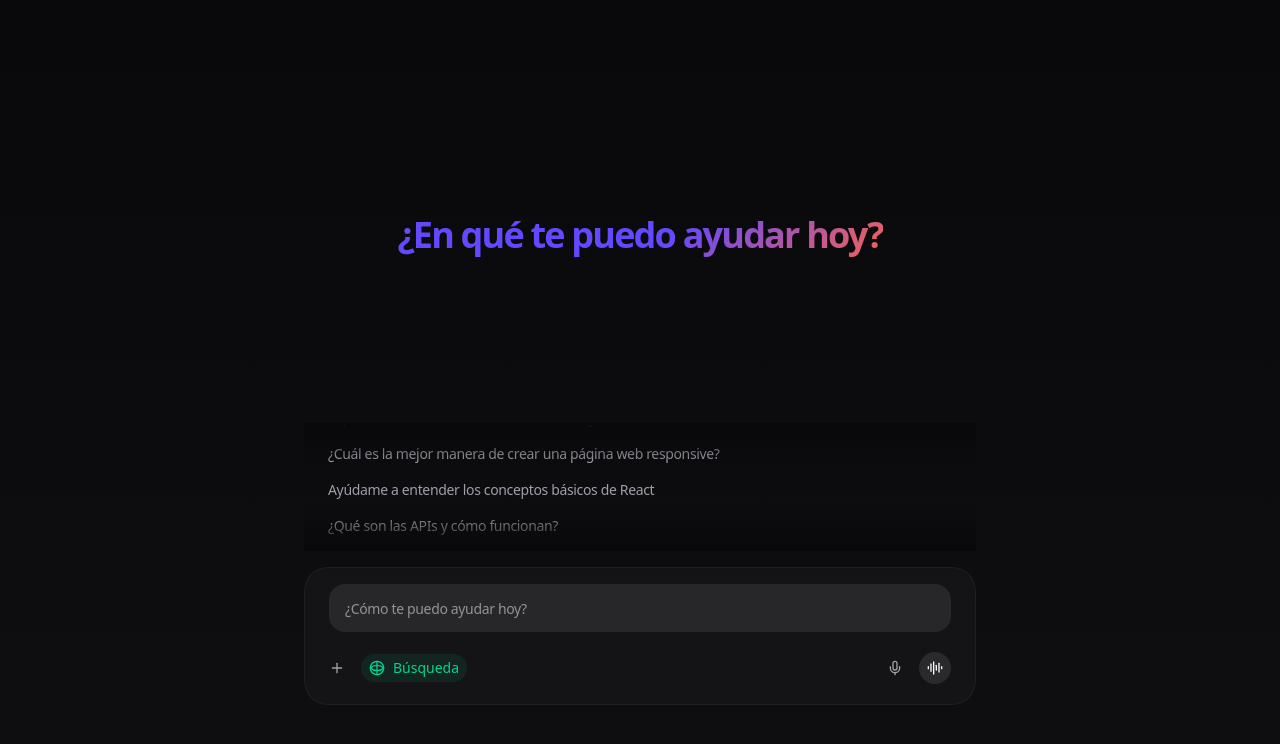
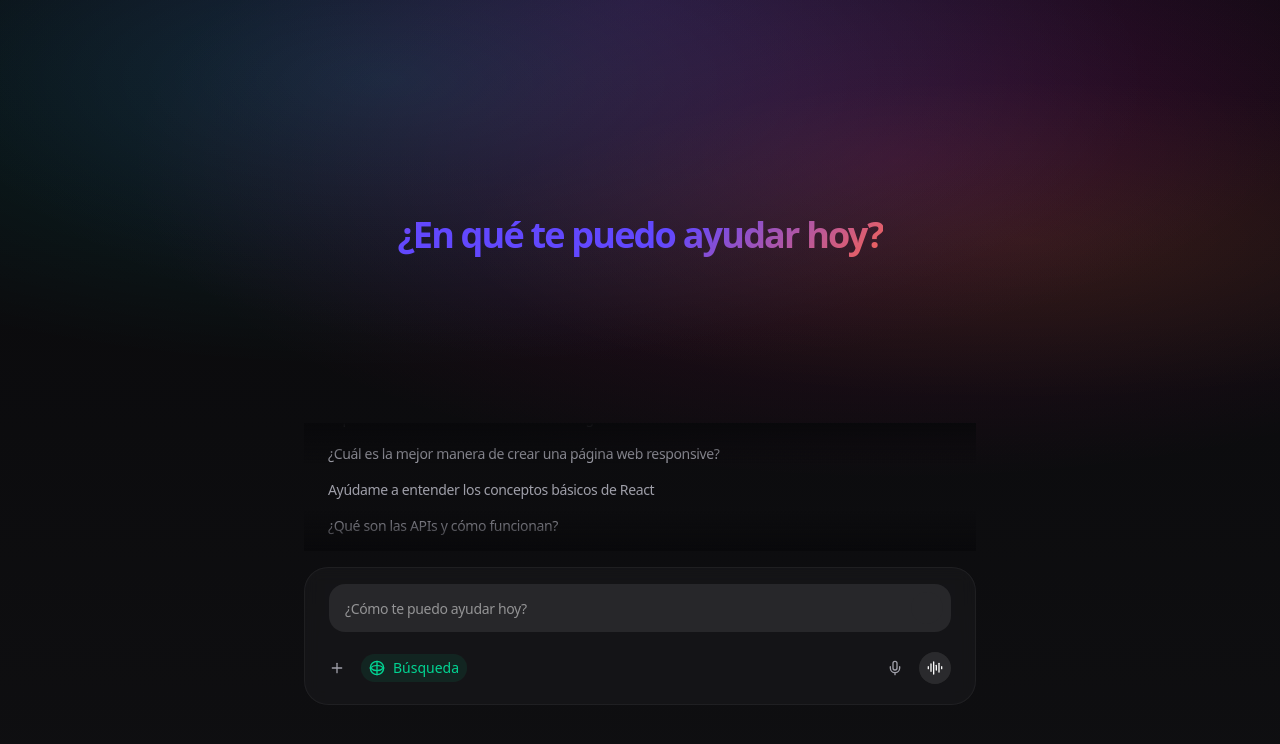
Before and after one commit to Devanthos-Agency/chatbot-grcp, a Next.js app: page / in a window 1280 px wide. Shown: the top 744 px of the page. Built offline with nearby package versions, Linux system fonts and the light colour scheme.

Commit message:
feat: agregar fondo radial personalizado al diseño principal

```diff
--- a/src/app/layout.tsx
+++ b/src/app/layout.tsx
@@ -26,8 +26,20 @@ export default function RootLayout({
     return (
         <html lang="es">
             <body
-                className={`${geistSans.variable} ${geistMono.variable} antialiased dark`}
+                className={`${geistSans.variable} ${geistMono.variable} antialiased min-h-screen dark w-full relative`}
             >
+                <div
+                    className="absolute inset-0 z-0"
+                    style={{
+                        background: `
+                            radial-gradient(ellipse 120% 80% at 70% 20%, rgba(255, 20, 147, 0.15), transparent 50%),
+                            radial-gradient(ellipse 100% 60% at 30% 10%, rgba(0, 255, 255, 0.12), transparent 60%),
+                            radial-gradient(ellipse 90% 70% at 50% 0%, rgba(138, 43, 226, 0.18), transparent 65%),
+                            radial-gradient(ellipse 110% 50% at 80% 30%, rgba(255, 215, 0, 0.08), transparent 40%)
+                            `,
+                    }}
+                />
+
                 {children}
             </body>
         </html>
```
